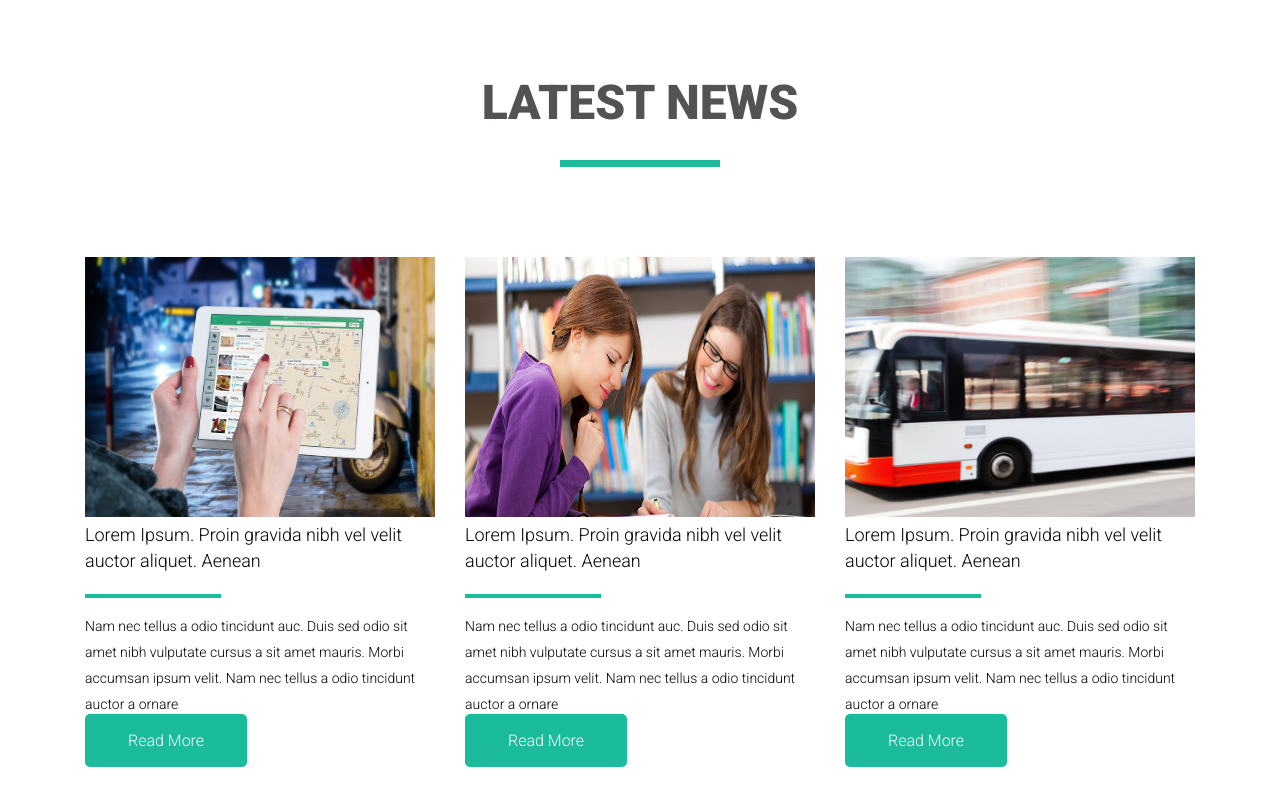
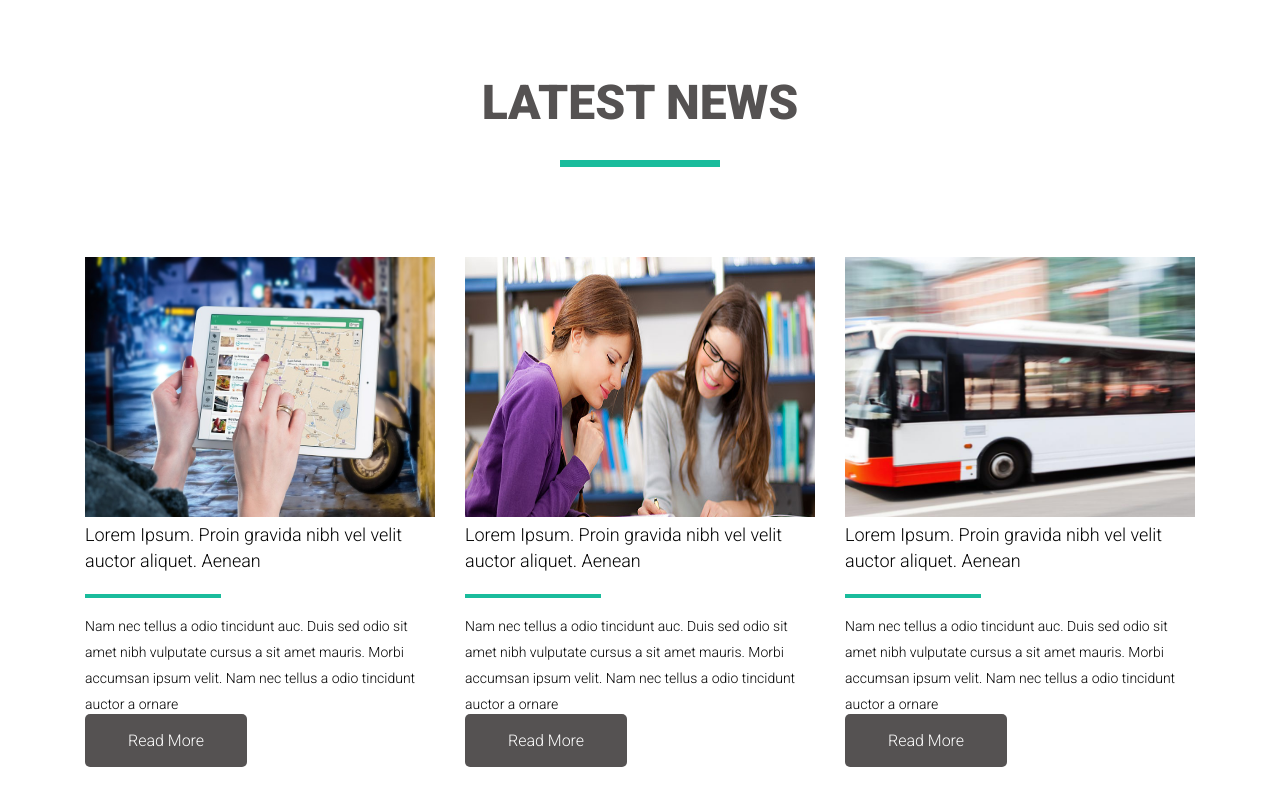
Before and after one commit to KirillKulakow/goit-fe-course, a plain HTML site: page html-css/module-4/index.html in a window 1280 px wide. Shown: the part 1048-1848 px from the top of the page. Drawn offline with nearby package versions, Linux system fonts and the light colour scheme.

Commit message:
add module 4

```diff
--- a/html-css/module-4/css/style.css
+++ b/html-css/module-4/css/style.css
@@ -240,11 +240,12 @@ position: relative;
   margin: 0;
   padding: 17px 43px;
   border-radius: 5px;
-  background-color: #1abc9c;
+  background-color: #555252;
   color: #fff;
   text-decoration: none;
 }
 
 .news_btn:hover {
   cursor: pointer;
+  background-color: #1abc9c;
 }
```
